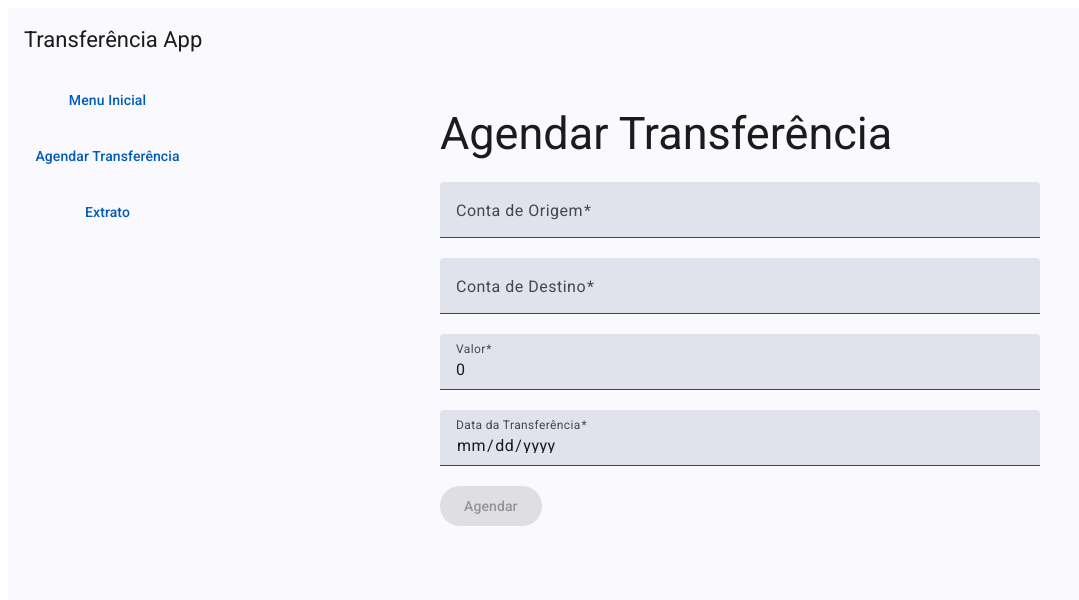
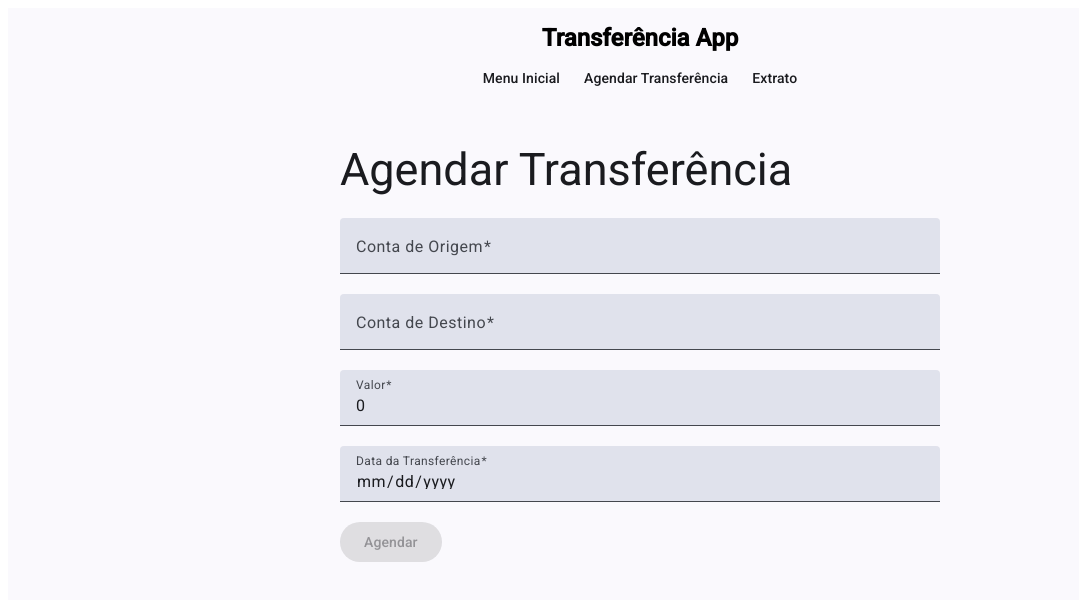
Before and after one commit to Igorino/transferencia-app, an Angular app: page /agendar in a window 1280 px wide. Shown: the top 600 px of the page, without its empty margins (0-1079 px from the left). Built offline with nearby package versions, Linux system fonts and the light colour scheme.

Commit message:
Trocado sidebar por topbar

```diff
--- a/src/app/app.component.scss
+++ b/src/app/app.component.scss
@@ -1,17 +1,24 @@
 /* app.component.scss */
 
-mat-sidenav {
+.container {
   display: flex;
   flex-direction: column;
-    width: 200px; /* Ajuste a largura conforme necessário */
+  align-items: center;
 }
 
-  mat-sidenav button {
-    margin: 8px 0; /* Adiciona um espaço entre os botões */
-    width: 100%; /* Faz com que os botões ocupem toda a largura do sidenav */
+.title-container span {
+  font-size: 24px;
+  font-weight: bold;
+  color: rgb(0, 0, 0);
 }
 
-  mat-sidenav-content {
+.button-container button {
+  margin: 5px 0;
+}
+
+.mat-toolbar {
   display: flex;
   flex-direction: column;
+  align-items: center;
+  height: 100px; /* Garante que o container ocupe toda a altura da viewport */
 }
--- a/src/app/app.component.ts
+++ b/src/app/app.component.ts
@@ -10,14 +10,18 @@ import { MatTableModule } from '@angular/material/table';
   selector: 'app-root',
   template: `
     <mat-toolbar color="primary">
-      <span>{{ title }}</span>
+      <div class="container">
+        <div class="title-container">
+          <span>{{ title }}</span>
+        </div>
+        <div class="button-container">
+          <button mat-button (click)="navegarPara('/')">Menu Inicial</button>
+          <button mat-button (click)="navegarPara('/agendar')">Agendar Transferência</button>
+          <button mat-button (click)="navegarPara('/extrato')">Extrato</button>
+        </div>
+      </div>
     </mat-toolbar>
     <mat-sidenav-container>
-      <mat-sidenav mode="side" opened>
-        <button mat-button (click)="navegarPara('/')">Menu Inicial</button>
-        <button mat-button (click)="navegarPara('/agendar')">Agendar Transferência</button>
-        <button mat-button (click)="navegarPara('/extrato')">Extrato</button>
-      </mat-sidenav>
       <mat-sidenav-content>
         <router-outlet></router-outlet>
       </mat-sidenav-content>
--- a/src/app/transferencia-extrato/transferencia-extrato.component.scss
+++ b/src/app/transferencia-extrato/transferencia-extrato.component.scss
@@ -1,8 +1,8 @@
 .container {
   margin: 20px;
   max-width: 600px;
-    margin: 0 auto;
-    padding: 20px;
+  margin: 0 auto;
+  padding: 20px;
 }
 
 .mat-table {
```
Lines whose indentation alone changed are shown as unchanged.
